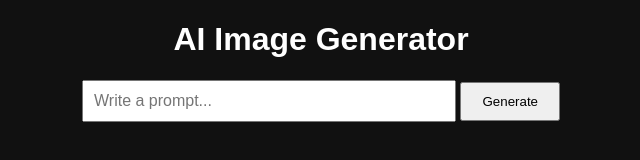
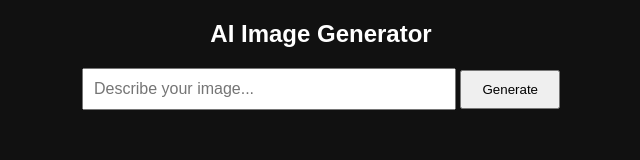
Before and after one commit to Zohaib-bhai-developer/zohaib-ai-studio, a plain HTML site: page public/index.html in a window 1280 px wide. Shown: the whole page, without its empty margins (319-959 px from the left). Drawn offline with Linux system fonts and the light colour scheme.

Commit message:
Update index.html

```diff
--- a/public/index.html
+++ b/public/index.html
@@ -1,18 +1,16 @@
 <!DOCTYPE html>
 <html>
 <head>
-  <title>🕺🏼Z,Studio🏴‍☠️</title>
+  <title>🤸‍♂️Z'Studio🏴‍☠️</title>
   <link rel="stylesheet" href="style.css">
 </head>
 <body>
-
-  <h1>AI Image Generator</h1>
-
-  <input id="prompt" placeholder="Write a prompt...">
+  <h2>AI Image Generator</h2>
+  <input id="prompt" type="text" placeholder="Describe your image...">
   <button onclick="generate()">Generate</button>
 
   <div id="output"></div>
 
-<script src="script.js"></script>
+  <script src="script.js"></script>
 </body>
 </html>
```
